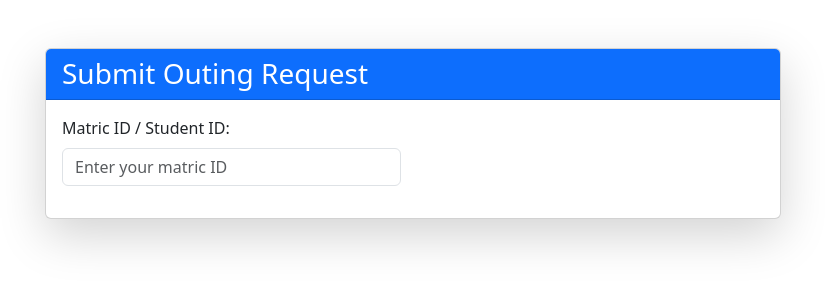
After one commit to biscuitCurry/ASRAMAku, a Django app: template app/templates/student/outing_request.html in a window 1280 px wide. The commit adds this page. Shown: the top 300 px of the page, without its empty margins (227-1052 px from the left). Run offline with Django 5.2, Linux system fonts and the light colour scheme; the template is opened without the code that fills it, so the values that code supplies are empty; some libraries are stand-ins or nearby versions.

Commit message:
Refactor outing request functionality and update dashboard layout

```diff
--- /dev/null
+++ b/app/templates/student/outing_request.html
@@ -0,0 +1,134 @@
+{% extends "app/base/base.html" %}
+
+{% block content %}
+<div class="container mt-5">
+    <div class="row">
+        <div class="col-md-8 mx-auto">
+            <div class="card shadow-lg">
+                <div class="card-header bg-primary text-white">
+                    <h3 class="mb-0">Submit Outing Request</h3>
+                </div>
+                <div class="card-body">
+
+                    {% if messages %}
+                        {% for message in messages %}
+                            <div class="alert alert-{{ message.tags }} alert-dismissible fade show" role="alert">
+                                {{ message }}
+                                <button type="button" class="btn-close" data-bs-dismiss="alert"></button>
+                            </div>
+                        {% endfor %}
+                    {% endif %}
+
+                    <form method="POST" id="outingForm">
+                        {% csrf_token %}
+
+                        <!-- Student ID Lookup -->
+                        <div class="row mb-3">
+                            <div class="col-md-6">
+                                <label for="matricId" class="form-label">Matric ID / Student ID:</label>
+                                <input type="text" id="matricId" name="student_id" class="form-control" placeholder="Enter your matric ID" required>
+                            </div>
+                        </div>
+
+                        <!-- Auto-fetched Student Info -->
+                        <div id="studentInfo" style="display: none;">
+                            <div class="row mb-3">
+                                <div class="col-md-6">
+                                    <label class="form-label">Name:</label>
+                                    <input type="text" id="studentName" class="form-control" readonly>
+                                </div>
+                                <div class="col-md-6">
+                                    <label class="form-label">Course:</label>
+                                    <input type="text" id="studentCourse" class="form-control" readonly>
+                                </div>
+                            </div>
+
+                            <div class="row mb-3">
+                                <div class="col-md-6">
+                                    <label class="form-label">Session:</label>
+                                    <input type="text" id="studentSession" class="form-control" readonly>
+                                </div>
+                            </div>
+
+                            <hr>
+
+                            <!-- Destination -->
+                            <div class="mb-3">
+                                <label for="destination" class="form-label">Destination:</label>
+                                <input type="text" name="destination" id="destination" class="form-control" placeholder="Where are you going?" required>
+                            </div>
+
+                            <!-- Reason -->
+                            <div class="mb-3">
+                                <label for="reason" class="form-label">Reason:</label>
+                                <textarea name="reason" id="reason" class="form-control" rows="4" placeholder="Why do you need to go out?" required></textarea>
+                            </div>
+
+                            <!-- Date -->
+                            <div class="row mb-3">
+                                <div class="col-md-6">
+                                    <label for="outingDate" class="form-label">Date:</label>
+                                    <input type="date" name="outing_date" id="outingDate" class="form-control" required>
+                                </div>
+
+                                <!-- Time -->
+                                <div class="col-md-6">
+                                    <label for="outingTime" class="form-label">Time:</label>
+                                    <input type="time" name="outing_time" id="outingTime" class="form-control" required>
+                                </div>
+                            </div>
+
+                            <!-- Buttons -->
+                            <div class="d-flex gap-2">
+                                <button type="submit" class="btn btn-success">Submit Request</button>
+                                <a href="{% url 'dashboard' %}" class="btn btn-secondary">Back to Dashboard</a>
+                            </div>
+                        </div>
+
+                        <!-- Error Message -->
+                        <div id="errorAlert" class="alert alert-danger alert-dismissible fade show" style="display: none;" role="alert">
+                            <strong>Error:</strong> <span id="errorMessage"></span>
+                            <button type="button" class="btn-close" data-bs-dismiss="alert"></button>
+                        </div>
+                    </form>
+
+                </div>
+            </div>
+        </div>
+    </div>
+</div>
+
+<script>
+document.getElementById('matricId').addEventListener('blur', function() {
+    const matricId = this.value.trim();
+
+    if (!matricId) {
+        document.getElementById('studentInfo').style.display = 'none';
+        return;
+    }
+
+    // Fetch student data via AJAX
+    fetch(`/api/student/${matricId}/`)
+        .then(response => {
+            if (!response.ok) throw new Error('Student not found');
+            return response.json();
+        })
+        .then(data => {
+            document.getElementById('studentName').value = data.name;
+            document.getElementById('studentCourse').value = data.course;
+            document.getElementById('studentSession').value = data.session;
+            document.getElementById('studentInfo').style.display = 'block';
+            document.getElementById('errorAlert').style.display = 'none';
+        })
+        .catch(error => {
+            document.getElementById('errorAlert').style.display = 'block';
+            document.getElementById('errorMessage').textContent = error.message;
+            document.getElementById('studentInfo').style.display = 'none';
+        });
+});
+
+// Set minimum date to today
+document.getElementById('outingDate').min = new Date().toISOString().split('T')[0];
+</script>
+
+{% endblock %}
```
Also changed, not shown: app/templates/admin/test_outing.html (deleted, +0 -114 lines), app/templates/app/general/dashboard.html (+20 -7 lines), app/views.py (+7 -2 lines).
